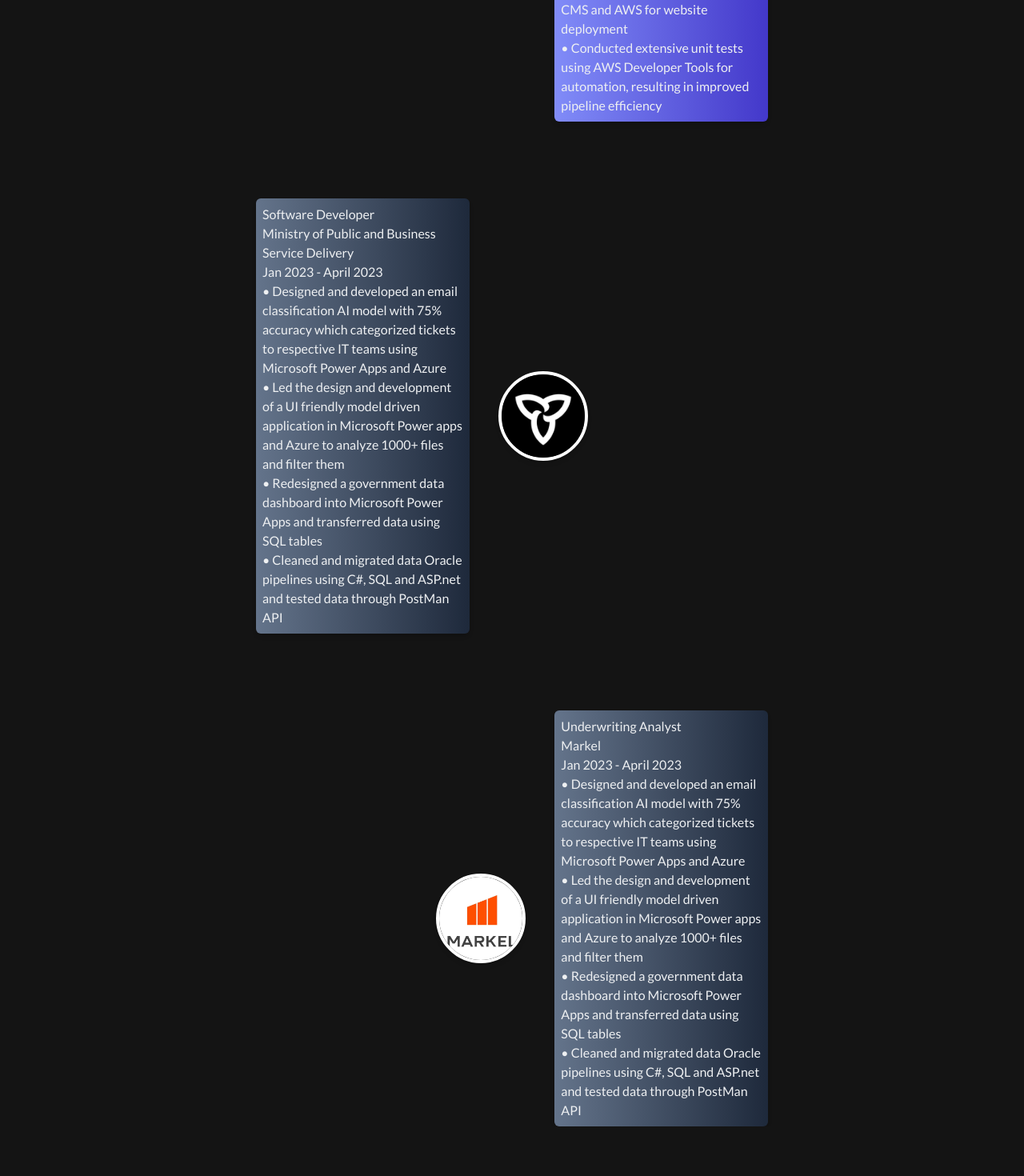
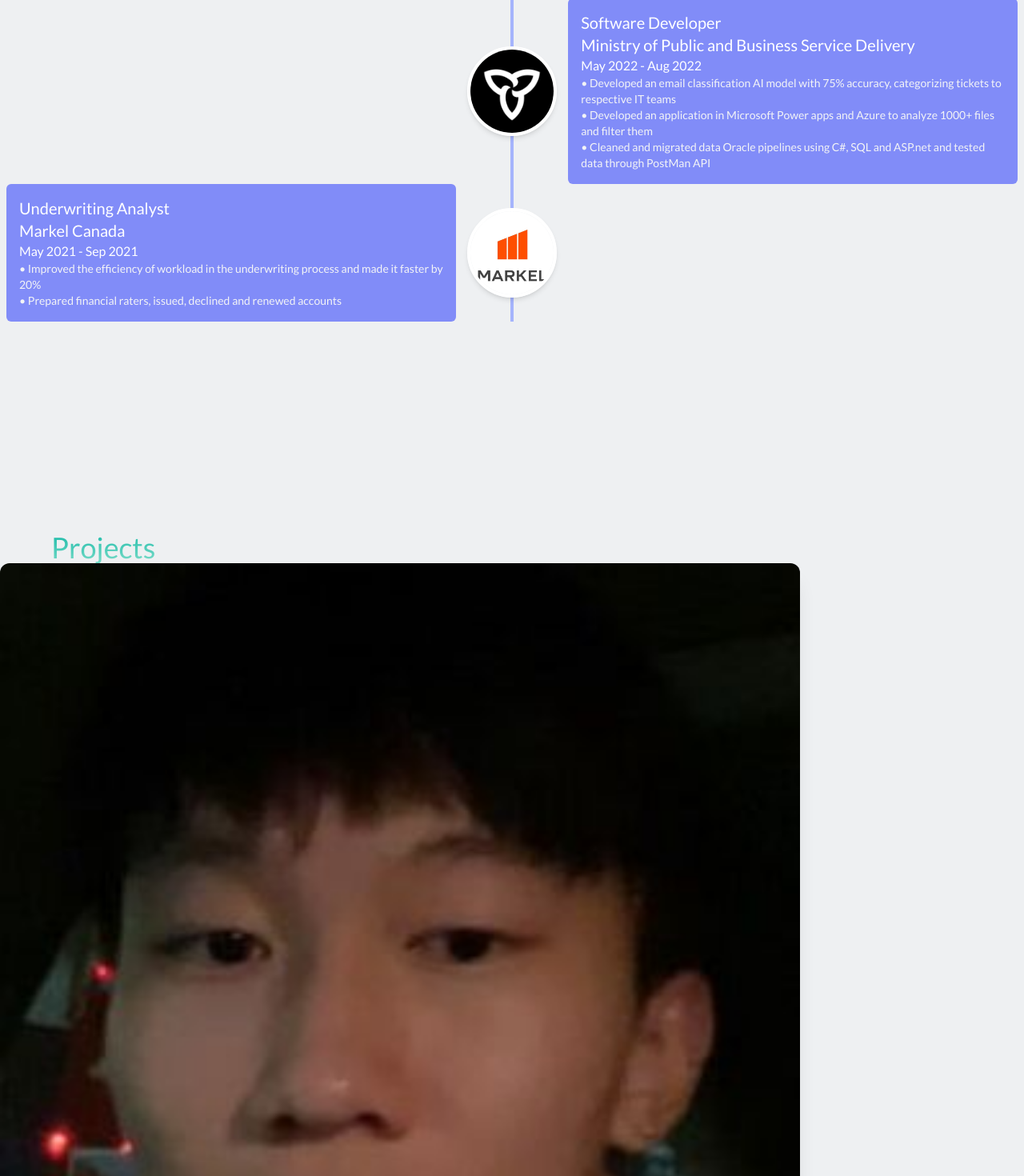
Before and after one commit to richierichh/personal-website, a Next.js app in the folder personal-website/: page / in a window 1280 px wide. Shown: the part 1200-2670 px from the top of the page at 80% size. Before the commit the page ends 2608 px from the top, so only its background shows below. Built offline with nearby package versions, Linux system fonts and the light colour scheme.

Commit message:
https://github.com/richierichh/personal-website

```diff
--- a/personal-website/components/Experience.jsx
+++ b/personal-website/components/Experience.jsx
@@ -1,57 +1,79 @@
-import React from 'react'
-import markel from '../assets/markel.jpeg'
-import civiconnect from '../assets/civiconnect.jpeg'
-import ontario from '../assets/ontario.jpeg'
+import React from 'react';
+import markel from '../assets/markel.jpeg';
+import civiconnect from '../assets/civiconnect.jpeg';
+import ontario from '../assets/ontario.jpeg';
 import Image from "next/image";
+
 function Experience() {
   return (
       <div>
-          <h1 className='text-lato text-4xl mt-40 ml-16 bg-gradient-to-br from-teal-500 to-emerald-100 bg-clip-text text-transparent'>Experience</h1>
-              <div className="flex flex-col w-1/2 h-fit items-center mx-auto gap-24">
-                <div className='flex w-fit justify-end items-center gap-9'>
-                  <Image className="h-28 w-28 rounded-full object-cover shadow-md border-4 border-white" src={civiconnect} alt=""/>
-                  <div className ="w-5/12 bg-white p-2 rounded-md shadow-md text-[#EEF0F2] bg-gradient-to-r from-indigo-400 to-indigo-700">
-                    <h2>Web Developer</h2>
-                      <h3>Civiconnect</h3>
-                      <span>Jan 2023 - April 2023</span>
-                      <p>• Led a team of 3 which designed and deployed 2 professional websites for complex businesses needs</p>
+          <h1 className='text-lato md:text-4xl text-2xl mt-12 md:mt-40 ml-6 md:ml-16 bg-gradient-to-br from-teal-500 to-emerald-100 bg-clip-text text-transparent'>Experience</h1>
+          <div className="h-screen w-full flex justify-center items-center">
+
+            <div class="max-w-7xl mx-auto w-full grid md:grid-cols-9 grid-cols-1 px-2">
+
+                <div class="col-span-4 w-full h-full">
+                    <div class="w-full h-full bg-indigo-400 rounded-md p-4">
+                        <h1 class="text-white md:text-xl text-lg font-medium ">Web Developer</h1>
+                        <h2 class="text-white md:text-xl text-lg font-medium">Civiconnect</h2>
+                        <h3>Jan 2023 - Apr 2023</h3>
+                        <div class="text-gray-100 md:text-sm text-xs">
+                            <p>• Developed 2 websites for businesses from scratch </p>
                             <p>• Implemented search engine optimization (SEO) resulting in 45% improvement in website discoverability</p>
                             <p>• Implemented Strapi as a headless CMS and AWS for website deployment</p>
-                      <p>• Conducted extensive unit tests using AWS Developer Tools for automation, resulting in improved pipeline efficiency</p>
+                        </div>
                     </div>
                 </div>
 
-
-                <div className='flex w-fit items-center gap-9'>
-                  <div className ="w-5/12 p-2 rounded-md shadow-md text-[#EEF0F2] bg-gradient-to-r from-slate-500 to-slate-800 ">
-                      <h2>Software Developer</h2>
-                      <h3>Ministry of Public and Business Service Delivery</h3>
-                      <span>Jan 2023 - April 2023</span>
-                      <p>• Designed and developed an email classification AI model with 75% accuracy which categorized tickets to respective IT teams using Microsoft Power Apps and Azure</p>
-                      <p>• Led the design and development of a UI friendly model driven application in Microsoft Power apps and Azure to analyze 1000+ files and filter them</p>
-                      <p>• Redesigned a government data dashboard into Microsoft Power Apps and transferred data using SQL tables</p>
-                      <p>• Cleaned and migrated data Oracle pipelines using C#, SQL and ASP.net and tested data through PostMan API</p>
-                  </div>
-                  <Image className="h-28 w-28 rounded-full object-cover shadow-md border-4 border-white" src={ontario} alt=""/>
+                <div class="relative col-span-1 w-full h-full flex justify-center items-center">
+                    <div class="h-full w-1 bg-indigo-300"></div>
+                    <Image className="hidden md:block md:h-28 md:w-28 rounded-full object-cover shadow-md border-4 border-white absolute transform -translate-x-1/2 -translate-y-1/2 top-1/2 left-1/2 z-10 " src={civiconnect} alt=""/>
                 </div>
 
+                <div class="col-span-4 w-full h-full"></div>
 
+                <div class="col-span-4 w-full h-full"></div>
+                <div class="relative col-span-1 w-full h-full flex justify-center items-center">
+                    <div class="h-full w-1 bg-indigo-300">
+                        <Image className="md:h-28 md:w-28 hidden md:block  rounded-full object-cover shadow-md border-4 border-white absolute transform -translate-x-1/2 -translate-y-1/2 top-1/2 left-1/2 z-10" src={ontario} alt=""/>
+                    </div>
+                </div>
 
-                <div className='flex w-fit justify-end items-center gap-9'>
-                  <Image className="h-28 w-28 rounded-full object-cover shadow-md border-4 border-white" src={markel} alt=""/>
-                  <div className ="w-5/12 p-2 rounded-md shadow-md text-[#EEF0F2] bg-gradient-to-r from-slate-500 to-slate-800 ">
-                      <h2>Underwriting Analyst</h2>
-                      <h3>Markel</h3>
-                      <span>Jan 2023 - April 2023</span>
-                      <p>• Designed and developed an email classification AI model with 75% accuracy which categorized tickets to respective IT teams using Microsoft Power Apps and Azure</p>
-                      <p>• Led the design and development of a UI friendly model driven application in Microsoft Power apps and Azure to analyze 1000+ files and filter them</p>
-                      <p>• Redesigned a government data dashboard into Microsoft Power Apps and transferred data using SQL tables</p>
+                <div class="col-span-4 w-full h-full">
+                    <div class="w-full h-full bg-indigo-400 rounded-md p-4">
+                        <h1 class="text-white md:text-xl text-lg font-medium">Software Developer</h1>
+                        <h2 class="text-white md:text-xl text-lg font-medium">Ministry of Public and Business Service Delivery</h2>
+                        <h3>May 2022 - Aug 2022</h3>
+                        <div class="text-gray-100 md:text-sm text-xs">
+                            <p>• Developed an email classification AI model with 75% accuracy, categorizing tickets to respective IT teams </p>
+                            <p>• Developed an application in Microsoft Power apps and Azure to analyze 1000+ files and filter them</p>
                             <p>• Cleaned and migrated data Oracle pipelines using C#, SQL and ASP.net and tested data through PostMan API</p>
                         </div>
                     </div>
                 </div>
+
+                <div class="col-span-4 w-full h-full ">
+                    <div class="w-full h-full bg-indigo-400 rounded-md p-4">
+                        <h1 class="text-white md:text-xl text-lg font-medium">Underwriting Analyst</h1>
+                        <h2 class="text-white md:text-xl text-lg font-medium">Markel Canada</h2>
+                        <h3>May 2021 - Sep 2021</h3>
+                        <div class="text-gray-100 md:text-sm text-xs">
+                            <p>• Improved the efficiency of workload in the underwriting process and made it faster by 20%</p>
+                            <p>• Prepared financial raters, issued, declined and renewed accounts </p>
                         </div>
-  )
+                    </div>
+                </div>
+
+                <div class="relative col-span-1 w-full h-full flex justify-center items-center">
+                    <div class="h-full w-1 bg-indigo-300 pt-8"></div>
+                    <div class="absolute w-6 h-6 rounded-full bg-indigo-400 z-10 text-white text-center">
+                    </div>
+                    <Image className="md:h-28 md:w-28 hidden md:block rounded-full object-cover shadow-md border-4 border-white absolute transform -translate-x-1/2 -translate-y-1/2 top-1/2 left-1/2 z-10" src={markel} alt=""/>
+                </div>
+            </div>
+          </div>
+      </div>
+  );
 }
 
 export default Experience;
--- a/personal-website/components/Home.jsx
+++ b/personal-website/components/Home.jsx
@@ -20,7 +20,7 @@
       </div>
       <div id='content max-w-[1000px] mx-auto flex flex-col justify-center h-full'>
         <h1 className ='text-white font-lato text-xl pt-10'>Hi, my name is</h1>
-        <h2 className ='font-lato text-xl sm:text-7xl font-bold bg-gradient-to-r from-blue-200 to-cyan-200  bg-clip-text text-transparent text-xl' >Richard Liao.</h2>
+        <h2 className ='font-lato text-xl sm:text-7xl font-bold bg-gradient-to-r from-blue-200 to-cyan-200  bg-clip-text text-transparent' >Richard Liao.</h2>
         <h4 className ='text-white font-lato text-xl sm:text-7xl font-bold'> I love to build delightful user experiences.</h4>
         <p className ='text-white font-lato text-xl sm:text-xl font-bold'>I'm an aspiring software engineer currently studying </p>
         <p className ='text-white font-lato text-xl sm:text-xl font-bold'>Computer Science and Business Administration @Wilfrid Laurier University</p>
--- /dev/null
+++ b/personal-website/components/Projects.jsx
@@ -0,0 +1,62 @@
+import React from 'react'
+import Image from "next/image"
+import Link from "next/link"
+import {BaGithub , BsArrowUpRightSquare} from "react-icons/bs"
+import selfie from "../assets/selfie.jpg"
+
+const projectItems = [
+    {
+      name: "MERN Full Stack To Do List",
+      description:
+        "A full stack bug ticket tracker that allows users to create and delete issues built with React, Node.js, Express, and MongoDB.",
+      image: "/thankfulthoughts.png",
+      github: "https://github.com/richierichh/MernToDo",
+      link: "https://richardsmerntodolist.netlify.app/#",
+    },
+    {
+      name: "Apple Stock Price Prediction",
+      description: "Compared the accuracy of linear regression vs decision tree models in predicting Apple's stock price.",
+      image: "/platoio.png",
+      github: "https://github.com/richierichh/Apple-Stock-Price-Predictor",
+      link: "https://github.com/richierichh/Apple-Stock-Price-Predictor/blob/main/Stock_Predictor.ipynb",
+    },
+    {
+      name: "Personal Website",
+      description:
+        "My personal portfolio website built with Next.js, Tailwind CSS, and Vercel.",
+      image: "/familyphotos.png",
+      github: "https://github.com/richierichh/personal-website",
+      link: "richardliao.me",
+    },
+    {
+        name: "Voice Integrated E-Commerce Web App",
+        description:
+          "Implemented voice integration allowing users to add/remove items to cart, checkout, and open/close cart using voice commands.",
+        image: "/familyphotos.png",
+        github: "https://github.com/richierichh/AlanAi-ECommerce-React-Web-App/tree/master",
+      },
+
+  ]
+const projects = () => {
+  return (
+    <section id='projects'>
+        <h1 className='text-lato md:text-4xl text-2xl md:mt-40 ml-6 md:ml-16 bg-gradient-to-br from-teal-500 to-emerald-100 bg-clip-text text-transparent'>
+            Projects
+        </h1>
+        <div className = "flex flex-col space-y-28">
+            {projectItems.map((project, idx) => (
+               <div key = {idx}>
+                <div className = "flex flex-col  animate-slideUpCubiBezier animation-delay-2 md:flex-row md:space-x-12">
+                <Image src={selfie} alt="" width={1000} height={1000} className="rounded-xl shadow-xl hover:opacity-70"/>
+                </div>
+
+
+
+                </div>
+            ))}
+        </div>
+    </section>
+  )
+}
+
+export default projects;
--- a/personal-website/package.json
+++ b/personal-website/package.json
@@ -6,7 +6,6 @@
     "start": "CHOKIDAR_USEPOLLING=true react-scripts start",
     "dev": "next dev",
     "build": "next build",
-
     "lint": "next lint"
   },
   "dependencies": {
@@ -16,6 +15,7 @@
     "eslint": "8.47.0",
     "eslint-config-next": "13.4.19",
     "next": "13.4.19",
+    "next-themes": "^0.2.1",
     "postcss": "8.4.28",
     "react": "^18.2.0",
     "react-dom": "^18.2.0",
--- a/personal-website/pages/_app.js
+++ b/personal-website/pages/_app.js
@@ -2,4 +2,5 @@
 
 export default function App({ Component, pageProps }) {
   return <Component {...pageProps} />
+
 }
--- a/personal-website/pages/index.js
+++ b/personal-website/pages/index.js
@@ -1,20 +1,23 @@
-import Head from 'next/Head'
-import { Inter } from 'next/font/google'
-import Navbar from '../components/Navbar'
-import Home from '../components/Home'
-import Experience from '@/components/Experience'
+import Head from 'next/Head';
+import Navbar from '../components/Navbar';
+import Home from '../components/Home';
+import Experience from '@/components/Experience';
+import { ThemeProvider } from 'next-themes';
+import Projects from '../components/Projects';
 
-const inter = Inter({ subsets: ['latin'] })
-
-export default function index() {
+export default function Index() {
   return (
-    <div>
+    <div className="dark:bg-stone-900">
       <Head>
         <title> Richard Liao </title>
       </Head>
-     <Navbar/>
-     <Home/>
-     <Experience/>
+
+      <ThemeProvider enableSystem={true} attribute="class">
+        <Navbar />
+        <Home />
+        <Experience />
+        <Projects/>
+      </ThemeProvider>
     </div>
-  )
+  );
 }
--- a/personal-website/styles/globals.css
+++ b/personal-website/styles/globals.css
@@ -131,3 +131,11 @@
   padding: 15px;
   border-radius: 5px;
 }
+
+html.dark {
+  background-color: #141414;
+}
+
+html.light {
+  background-color: #EEF0F2;
+}
```
Also changed, not shown: personal-website/components/Navbar.jsx (+17 -1 lines), personal-website/pages/_document.js (line endings or trailing spaces), 1 other file (tests, documents, lock files or other folders). Lines whose indentation alone changed are shown as unchanged.
